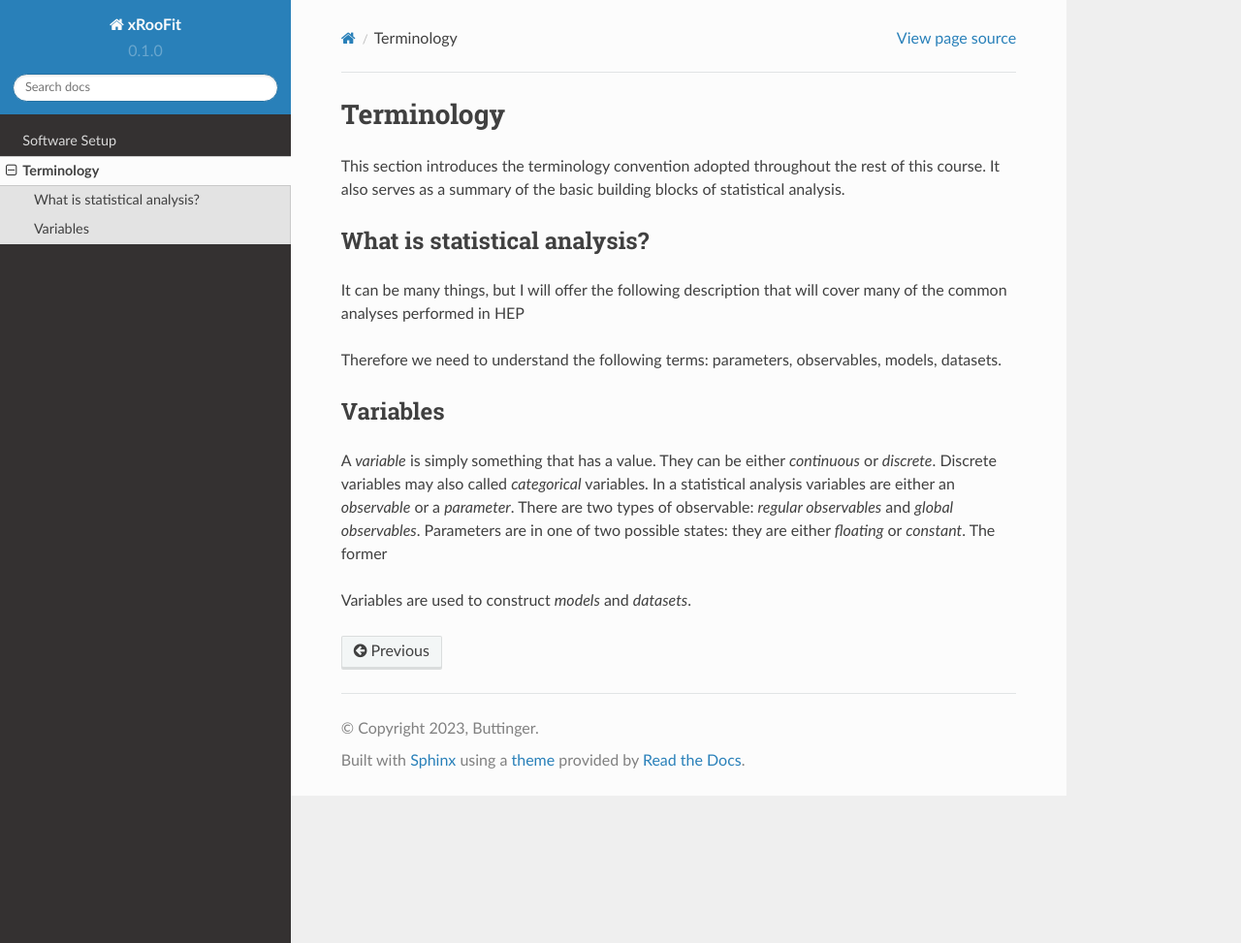
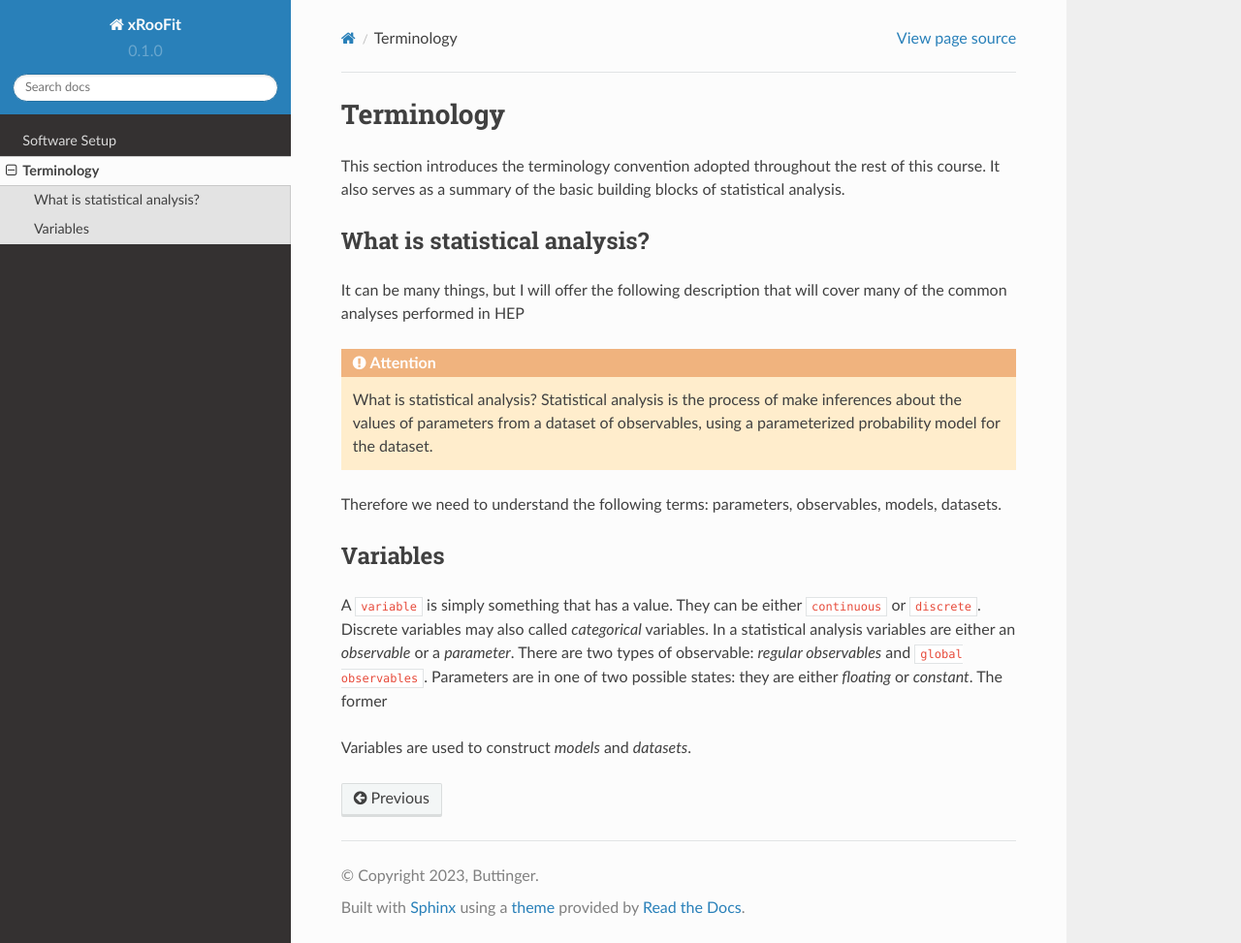
Before and after one commit to will-cern/xroofit-readthedocs, a Sphinx documentation site: the page built from docs/source/terminology.rst, in a window 1280 px wide and 973 px high. Shown: the whole window at 97% size. Built offline with Sphinx 7.4.7 and the Read the Docs theme 2.0.0, drawn with Linux system fonts in a browser that asks for light colours; some of the changed lines change nothing that is shown.

Commit message:
Update terminology.rst

```diff
--- a/docs/source/terminology.rst
+++ b/docs/source/terminology.rst
@@ -8,13 +8,13 @@ What is statistical analysis?
 
 It can be many things, but I will offer the following description that will cover many of the common analyses performed in HEP
 
-.. admonition:: What is statistical analysis?
+.. attention:: What is statistical analysis?
     Statistical analysis is the process of make inferences about the values of parameters from a dataset of observables, using a parameterized probability model for the dataset.
 
 Therefore we need to understand the following terms: parameters, observables, models, datasets.
 
 Variables
 ---------
-A `variable` is simply something that has a value. They can be either `continuous` or `discrete`. Discrete variables may also called *categorical* variables. In a statistical analysis variables are either an `observable` or a `parameter`. There are two types of observable: `regular observables` and `global observables`. Parameters are in one of two possible states: they are either `floating` or `constant`. The former
+A ``variable`` is simply something that has a value. They can be either ``continuous`` or ``discrete``. Discrete variables may also called *categorical* variables. In a statistical analysis variables are either an `observable` or a `parameter`. There are two types of observable: `regular observables` and ``global observables``. Parameters are in one of two possible states: they are either `floating` or `constant`. The former
 
 Variables are used to construct `models` and `datasets`.
```
